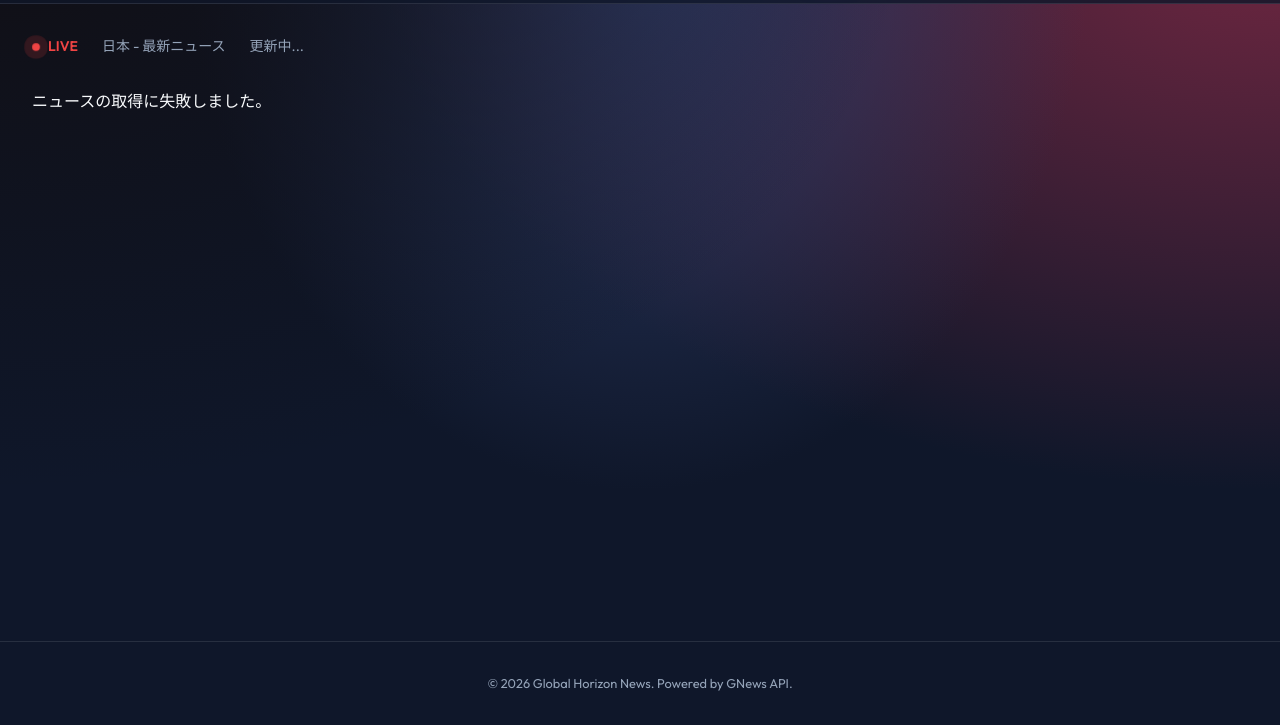
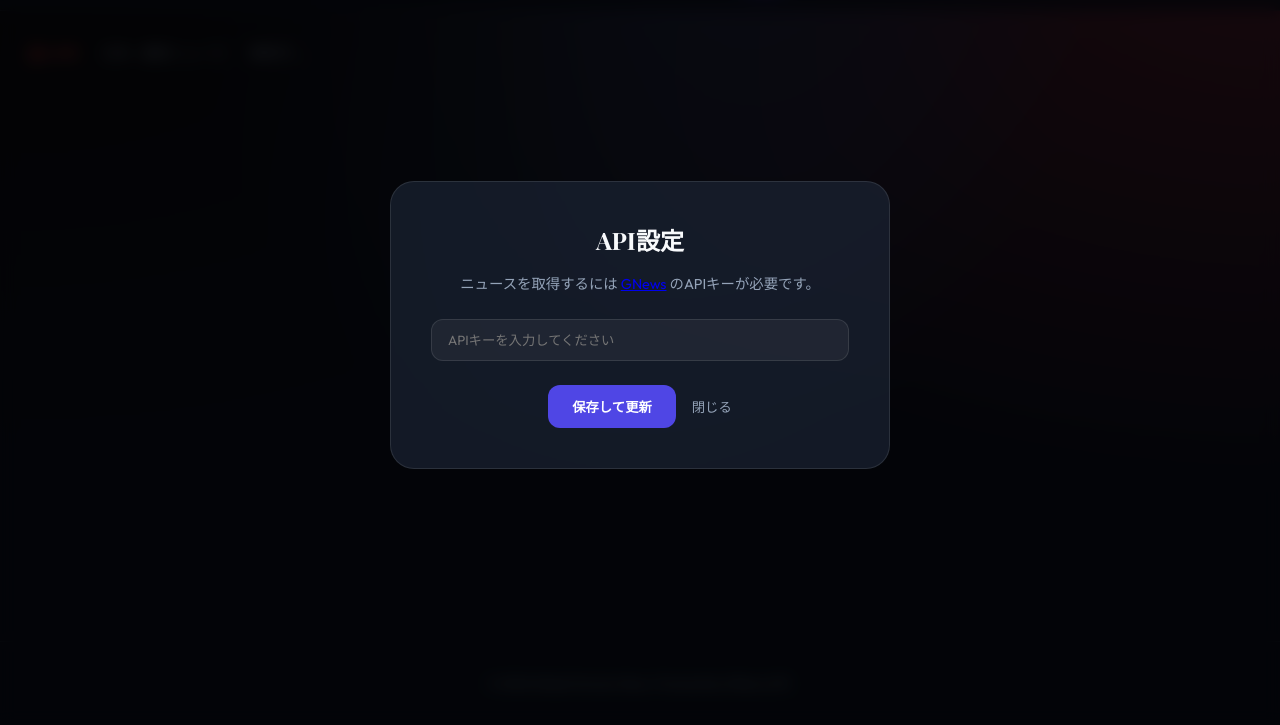
Before and after one commit to adwin-team/cryo-parsec, a website: page index.html in a window 1280 px wide. Shown: the part 75-800 px from the top of the page. Drawn offline with nearby package versions, Linux system fonts and the light colour scheme; no server answers; a web font is replaced by a local one.

Commit message:
API key setting

```diff
--- a/index.html
+++ b/index.html
@@ -105,6 +105,34 @@
 
       .glass-footer { padding: 2rem; text-align: center; border-top: 1px solid var(--glass-border); color: var(--text-muted); font-size: 0.8rem; }
 
+      /* Modal Styles */
+      .modal-overlay {
+        position: fixed; top: 0; left: 0; width: 100%; height: 100%;
+        background: rgba(0,0,0,0.8); backdrop-filter: blur(8px);
+        display: flex; align-items: center; justify-content: center; z-index: 1000;
+        opacity: 0; transition: opacity 0.3s ease;
+      }
+      .modal-content {
+        background: var(--card-bg); border: 1px solid var(--glass-border);
+        padding: 2.5rem; border-radius: 1.5rem; width: 90%; max-width: 500px;
+        text-align: center;
+      }
+      .modal-content h2 { margin-bottom: 1rem; font-family: var(--font-display); }
+      .modal-content p { color: var(--text-muted); margin-bottom: 1.5rem; font-size: 0.9rem; }
+      .modal-content input {
+        width: 100%; padding: 0.75rem 1rem; border-radius: 0.75rem;
+        background: rgba(255,255,255,0.05); border: 1px solid var(--glass-border);
+        color: white; margin-bottom: 1.5rem; font-family: inherit;
+      }
+      .modal-actions { display: flex; gap: 1rem; justify-content: center; }
+      .primary-btn {
+        background: var(--primary); color: white; border: none;
+        padding: 0.75rem 1.5rem; border-radius: 0.75rem; cursor: pointer;
+        font-weight: 600; transition: var(--transition);
+      }
+      .primary-btn:hover { transform: translateY(-2px); box-shadow: 0 5px 15px rgba(79, 70, 229, 0.4); }
+      .text-btn { background: transparent; color: var(--text-muted); border: none; cursor: pointer; }
+
       @media (max-width: 768px) {
         .glass-header { flex-direction: column; gap: 1rem; }
         .country-selector { overflow-x: auto; width: 100%; padding-bottom: 0.5rem; }
@@ -127,8 +155,22 @@
           <button class="country-btn" data-country="fr" data-lang="fr">France</button>
           <button class="country-btn" data-country="de" data-lang="de">Germany</button>
           <button class="country-btn" data-country="cn" data-lang="zh">中国</button>
+          <button id="settings-btn" class="country-btn" title="API設定"><i data-lucide="settings" size="16"></i></button>
         </nav>
       </header>
+
+      <!-- API Key Modal -->
+      <div id="api-modal" class="modal-overlay" style="display: none;">
+        <div class="modal-content glass-card">
+          <h2>API設定</h2>
+          <p>ニュースを取得するには <a href="https://gnews.io/" target="_blank">GNews</a> のAPIキーが必要です。</p>
+          <input type="text" id="api-key-input" placeholder="APIキーを入力してください" />
+          <div class="modal-actions">
+            <button id="save-api-key" class="primary-btn">保存して更新</button>
+            <button id="close-modal" class="text-btn">閉じる</button>
+          </div>
+        </div>
+      </div>
       <main class="content-area">
         <div class="status-bar">
           <span class="live-indicator"><span class="pulse"></span> LIVE</span>
@@ -143,44 +185,100 @@
     </div>
 
     <script>
-      const GNEWS_API_KEY = '5f89eb8a5d33f268b8156108139cd35e';
+      let GNEWS_API_KEY = localStorage.getItem('GNEWS_API_KEY') || '';
       const newsGrid = document.getElementById('news-grid');
       const regionDisplay = document.querySelector('.current-region');
       const lastUpdated = document.getElementById('last-updated');
+      const apiModal = document.getElementById('api-modal');
+      const apiKeyInput = document.getElementById('api-key-input');
+
       let currentCountry = 'jp';
       let currentLang = 'ja';
 
       function init() {
         lucide.createIcons();
-        fetchNews(currentCountry, currentLang);
+        apiKeyInput.value = GNEWS_API_KEY;
 
-        document.querySelectorAll('.country-btn').forEach(btn => {
+        if (!GNEWS_API_KEY) {
+          showModal();
+        } else {
+          fetchNews(currentCountry, currentLang);
+        }
+
+        // Settings Button
+        document.getElementById('settings-btn').addEventListener('click', showModal);
+        document.getElementById('close-modal').addEventListener('click', hideModal);
+        document.getElementById('save-api-key').addEventListener('click', () => {
+          const newKey = apiKeyInput.value.trim();
+          if (newKey) {
+            GNEWS_API_KEY = newKey;
+            localStorage.setItem('GNEWS_API_KEY', newKey);
+            hideModal();
+            fetchNews(currentCountry, currentLang);
+          }
+        });
+
+        document.querySelectorAll('.country-btn[data-country]').forEach(btn => {
           btn.addEventListener('click', (e) => {
-            const country = e.target.dataset.country;
-            const lang = e.target.dataset.lang;
+            const country = e.currentTarget.dataset.country;
+            const lang = e.currentTarget.dataset.lang;
             if (country === currentCountry) return;
 
             document.querySelectorAll('.country-btn').forEach(b => b.classList.remove('active'));
-            e.target.classList.add('active');
+            e.currentTarget.classList.add('active');
 
             currentCountry = country;
             currentLang = lang;
-            regionDisplay.textContent = `${e.target.textContent} - 最新ニュース`;
+            regionDisplay.textContent = `${e.currentTarget.textContent} - 最新ニュース`;
             fetchNews(currentCountry, currentLang);
           });
         });
       }
 
+      function showModal() {
+        apiModal.style.display = 'flex';
+        gsap.to(apiModal, { opacity: 1, duration: 0.3 });
+      }
+
+      function hideModal() {
+        gsap.to(apiModal, { opacity: 0, duration: 0.3, onComplete: () => {
+          apiModal.style.display = 'none';
+        }});
+      }
+
       async function fetchNews(country, lang) {
+        if (!GNEWS_API_KEY) {
+          showModal();
+          return;
+        }
+
         newsGrid.innerHTML = '';
         for(let i=0; i<6; i++) newsGrid.innerHTML += '<div class="skeleton-card"></div>';
 
         try {
           const res = await fetch(`https://gnews.io/api/v4/top-headlines?category=general&lang=${lang}&country=${country}&max=12&apikey=${GNEWS_API_KEY}`);
+
+          if (res.status === 401 || res.status === 403) {
+            throw new Error('Unauthorized');
+          }
+
           const data = await res.json();
-          if (data.articles) renderArticles(data.articles);
+          if (data.articles) {
+            renderArticles(data.articles);
+          } else {
+            throw new Error('No articles');
+          }
         } catch (err) {
-          newsGrid.innerHTML = '<p>ニュースの取得に失敗しました。</p>';
+          if (err.message === 'Unauthorized') {
+            newsGrid.innerHTML = `
+              <div style="grid-column: 1/-1; text-align: center; padding: 3rem;">
+                <p style="margin-bottom: 1rem; color: #ef4444;">APIキーが無効、または期限切れです。</p>
+                <button onclick="showModal()" class="primary-btn">APIキーを設定する</button>
+              </div>
+            `;
+          } else {
+            newsGrid.innerHTML = '<p style="grid-column: 1/-1; text-align: center;">ニュースの取得に失敗しました。</p>';
+          }
         }
       }
 
@@ -198,7 +296,7 @@
               <p class="card-desc">${art.description || ''}</p>
               <div class="card-footer">
                 <span class="card-time">${new Date(art.publishedAt).toLocaleTimeString()}</span>
-                <a href="${art.url}" target="_blank" class="read-more">記事を読む <i data-lucide="arrow-right"></i></a>
+                <a href="${art.url}" target="_blank" class="read-more">記事を読む <i data-lucide="arrow-right" size="16"></i></a>
               </div>
             </div>
           `;
```
